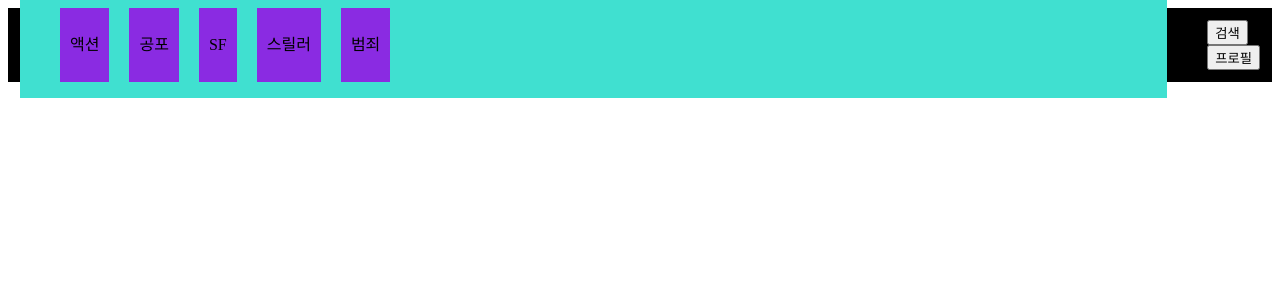
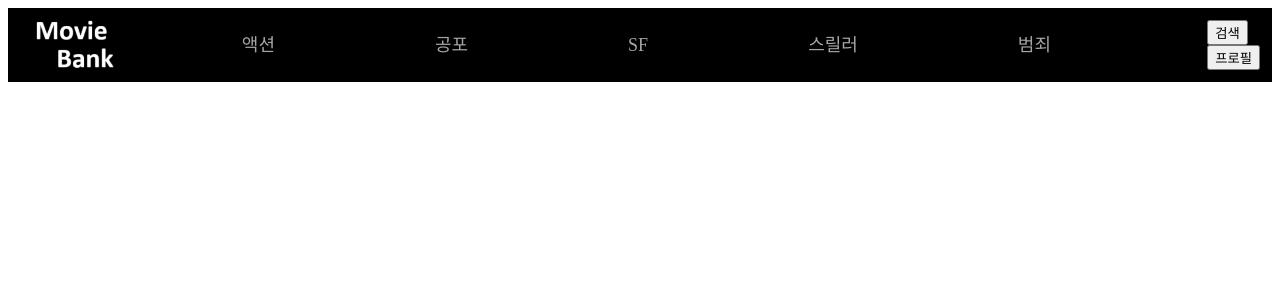
Before and after one commit to jsoh07/movie-bank, a React (Create React App) app: page / in a window 1280 px wide. Shown: the top 300 px of the page. Built offline with nearby package versions, Linux system fonts and the light colour scheme.

Commit message:
navbar logo

```diff
--- a/package.json
+++ b/package.json
@@ -8,6 +8,7 @@
     "@testing-library/user-event": "^13.5.0",
     "react": "^18.3.1",
     "react-dom": "^18.3.1",
+    "react-router-dom": "^6.26.1",
     "react-scripts": "5.0.1",
     "web-vitals": "^2.1.4"
   },
--- a/src/App.js
+++ b/src/App.js
@@ -1,5 +1,5 @@
-import Link from "react";
 import style from "./app.module.css";
+import {Link} from 'react-router-dom';
 
 function App() {
   return (
@@ -8,21 +8,33 @@ function App() {
         <header className={style.headerContainer}>
           <nav className={style.navbarContainer}>
             <div className={style.navbarContent}>
-              {/* <Link href="#" className="logo logo"></Link> */}
+              <Link href="/" className={style.logo}>
+              <img src="/movieBankLogo.png" className={style.logo} alt="movie bank" />
+              </Link>
               <div className={style.categoryList}>
                 <ul className={style.menuList}>
-                  <li className={style.menuTitle}>액션</li>
-                  <li className={style.menuTitle}>공포</li>
-                  <li className={style.menuTitle}>SF</li>
-                  <li className={style.menuTitle}>스릴러</li>
-                  <li className={style.menuTitle}>범죄</li>
+                  <li className={style.menuTitle}>
+                    <Link href="/" className={style.titleLink} style={{textDecoration: "none"}}>액션</Link>
+                  </li>
+                  <li className={style.menuTitle}>
+                    <Link href="/" className={style.titleLink} style={{textDecoration: "none"}}>공포</Link>
+                  </li>
+                  <li className={style.menuTitle}>
+                    <Link href="/" className={style.titleLink} style={{textDecoration: "none"}}>SF</Link>
+                  </li>
+                  <li className={style.menuTitle}>
+                    <Link href="/" className={style.titleLink} style={{textDecoration: "none"}}>스릴러</Link>
+                  </li>
+                  <li className={style.menuTitle}>
+                    <Link href="/" className={style.titleLink} style={{textDecoration: "none"}}>범죄</Link>
+                  </li>
                 </ul>
               </div>
               <ul>
                 <li>
                 <div>
                   <button>
-                  {/* <svg data-v-d955b8b8="" width="22" height="22" viewBox="0 0 22 22" fill="none" xmlns="http://www.w3.org/2000/svg"><path fill-rule="evenodd" clip-rule="evenodd" d="M15.4508 8.90796C15.4508 12.4977 12.5396 15.408 8.94985 15.408C5.3611 15.408 2.45081 12.4977 2.45081 8.90796C2.45081 5.31825 5.3611 2.40796 8.94985 2.40796C12.5396 2.40796 15.4508 5.31825 15.4508 8.90796Z" stroke="#A5A5A5" stroke-width="2"></path><path d="M14.0474 13.6536L19.7904 19.2229" stroke="#A5A5A5" stroke-width="2" stroke-linecap="round"></path></svg> */}
+
                   <span>검색</span>
                   </button>
                 </div>
@@ -30,7 +42,7 @@ function App() {
                 <li>
                 <div>
                     <button>
-                    {/* <svg data-v-17d2183c="" width="22" height="22" viewBox="0 0 22 22" fill="none" xmlns="http://www.w3.org/2000/svg" data-v-53c40c25=""><rect x="7.5" y="2" width="7" height="8" rx="3.5" stroke="#A5A5A5" stroke-width="2"></rect><path d="M2 19V19C2.58146 16.0927 5.13416 14 8.09902 14H13.901C16.8658 14 19.4185 16.0927 20 19V19" stroke="#A5A5A5" stroke-width="2" stroke-linecap="round"></path></svg> */}
+
                     <span>프로필</span>
                     </button>
                 </div>
--- a/src/app.module.css
+++ b/src/app.module.css
@@ -29,7 +29,6 @@
 
 .categoryList {
     flex: 1;
-    background-color: turquoise;
 }
 
 .menuList {
@@ -44,7 +43,25 @@
     display: flex;
     align-items: center;
     height: 74px;
-    padding: 0 10px;
+    padding: 0 70px;
     line-height: 74px;
-    background-color: blueviolet;
 }
+
+.logo {
+    display: flex;
+    align-items: center;
+    height: 100%;
+}
+
+.titleLink {
+    font-weight: 400;
+    font-size: 18px;
+    line-height: 26px;
+    color: #a5a5a5;
+    white-space: nowrap
+
+}
+
+.titleLink:hover {
+    color: white;
+}
--- a/src/index.js
+++ b/src/index.js
@@ -1,14 +1,19 @@
 import React from 'react';
 import ReactDOM from 'react-dom/client';
 import App from './App';
+import { BrowserRouter } from 'react-router-dom';
+import reportWebVitals from './reportWebVitals.js';
 
 const root = ReactDOM.createRoot(document.getElementById('root'));
 root.render(
   <React.StrictMode>
-    <App />
+    <BrowserRouter>
+      <App />
+    </BrowserRouter>
   </React.StrictMode>
 );
 
 // If you want to start measuring performance in your app, pass a function
 // to log results (for example: reportWebVitals(console.log))
 // or send to an analytics endpoint. Learn more: https://bit.ly/CRA-vitals
+reportWebVitals();
--- /dev/null
+++ b/src/reportWebVitals.js
@@ -0,0 +1,13 @@
+const reportWebVitals = onPerfEntry => {
+    if (onPerfEntry && onPerfEntry instanceof Function) {
+      import('web-vitals').then(({ getCLS, getFID, getFCP, getLCP, getTTFB }) => {
+        getCLS(onPerfEntry);
+        getFID(onPerfEntry);
+        getFCP(onPerfEntry);
+        getLCP(onPerfEntry);
+        getTTFB(onPerfEntry);
+      });
+    }
+  };
+
+  export default reportWebVitals;
```
Also changed, not shown: public/movieBankLogo.png (added), 1 other file (tests, documents, lock files or other folders).
